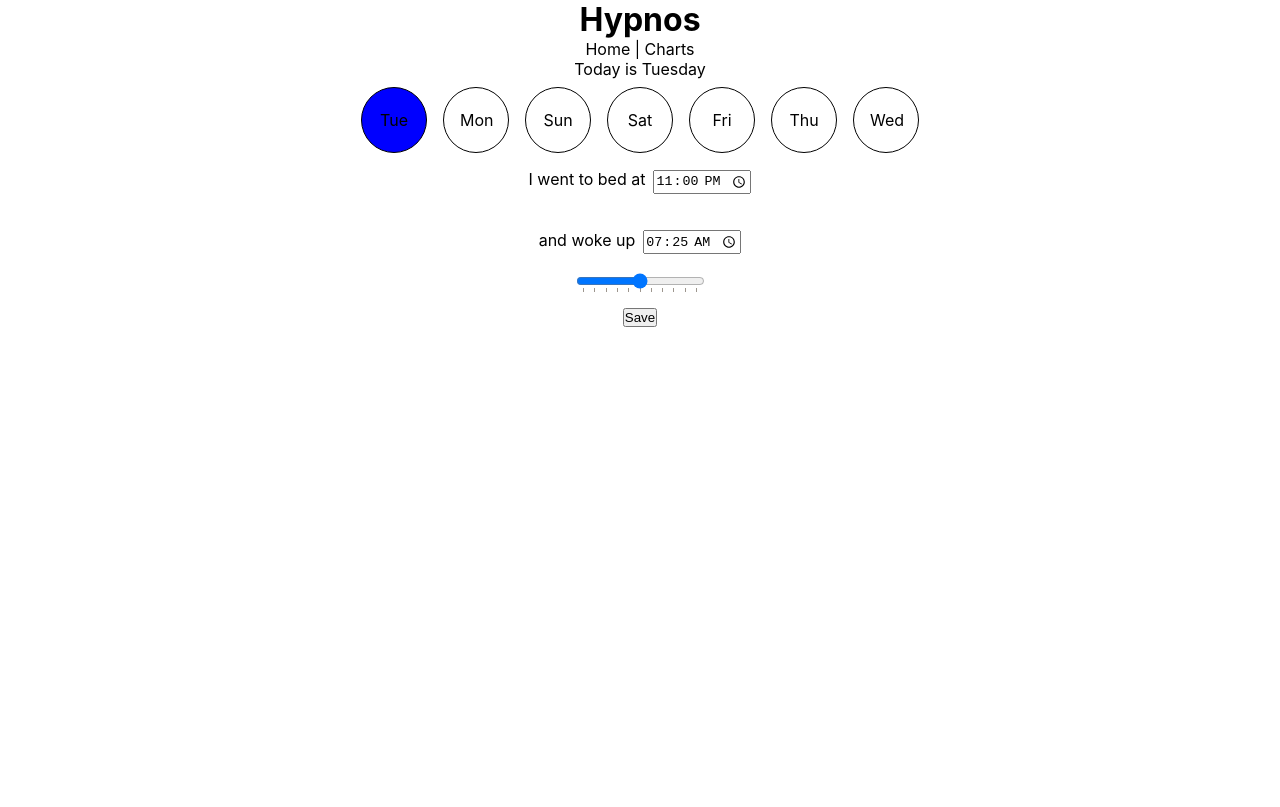
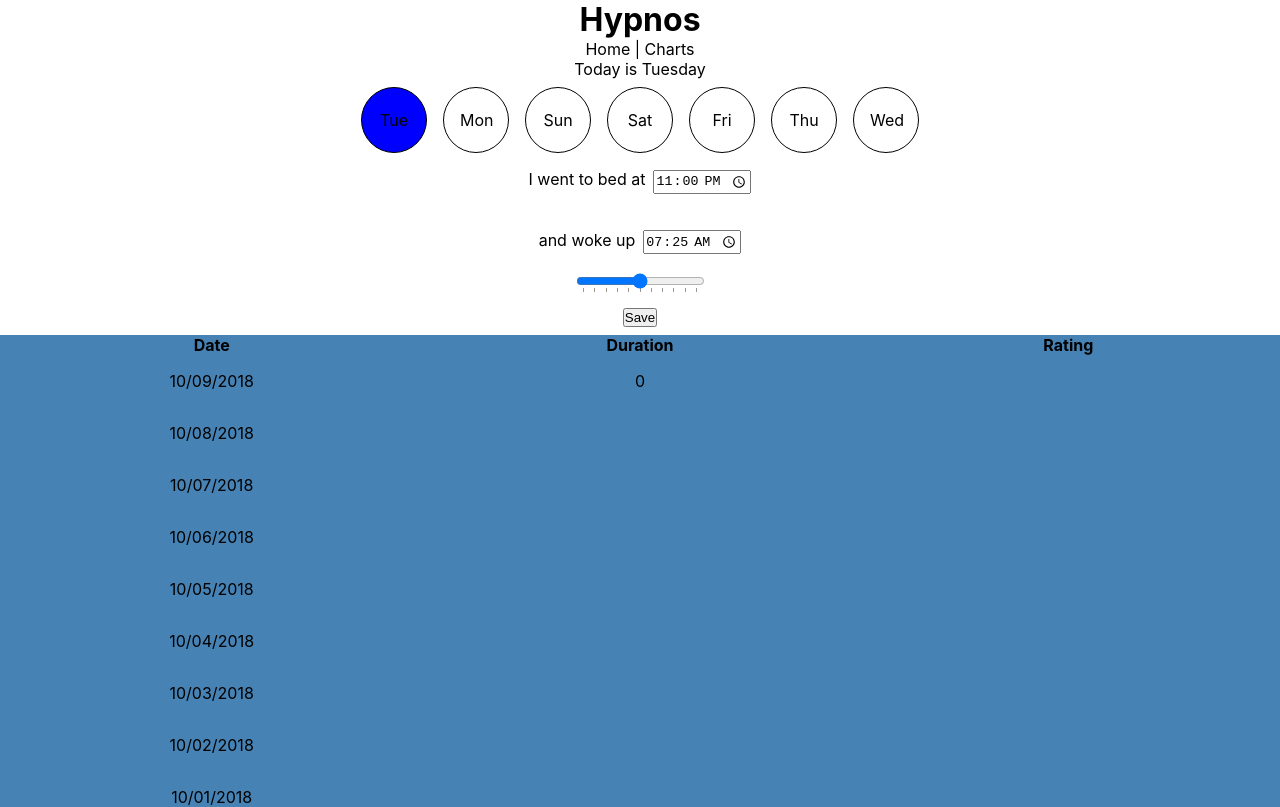
Before and after one commit to goransle/hypnos, a React (Create React App) app: page / in a window 1280 px wide. Shown: the top 807 px of the page. Built offline with nearby package versions, Linux system fonts and the light colour scheme.

Commit message:
history view

```diff
--- a/src/App.css
+++ b/src/App.css
@@ -80,6 +80,24 @@ form input[type="submit"]{
   margin: 0 auto;
 }
 
+.history{
+  background-color: steelblue;
+}
+.history li{
+  display: grid;
+  grid-template-columns: repeat(3, 1fr);
+  grid-gap: 5px;
+}
+.history header{
+  display: grid;
+  grid-template-columns: repeat(3, 1fr);
+  grid-gap: 5px;
+  font-weight: bold;
+}
+.history li span{
+  margin: 1em;
+}
+
 @keyframes App-logo-spin {
   from {
     transform: rotate(0deg);
--- a/src/App.js
+++ b/src/App.js
@@ -8,6 +8,7 @@ import Logging from './components/Logging'
 import Days from './components/Days'
 import Trends from './components/Trends'
 import Header from './components/Header'
+import History from './components/History'
 
 import localForage from 'localforage'
 
@@ -57,6 +58,7 @@ class App extends Component {
             <React.Fragment>
               <Days today={this.state.today} selected={this.state.selectedDay} dateChange={this.onChange} />
               <Logging day={this.state.selectedDay} data={this.state.logData} inputHandler={this.inputHandler} />
+              <History />
             </React.Fragment>
           )} />
         <Route path="/charts" render={props =>(
--- /dev/null
+++ b/src/components/History.js
@@ -0,0 +1,71 @@
+import React, { Component } from "react";
+import localForage from "localforage";
+import Moment from "moment";
+import { link } from "fs";
+
+export default class History extends Component {
+  constructor(props) {
+    super(props);
+
+    this.state = {
+      today: Moment(this.props.today),
+      days : []
+    };
+  }
+  componentDidMount() {
+    var days = [];
+    for (var i = 0; i < 31; i++) {
+      var day = Moment(this.state.today)
+        .subtract(i, "days")
+        .format("L");
+      days.push(day);
+    }
+    var ratings = [null];
+    var hoursSlept = [0];
+    var midpoints = [null]
+    localForage
+      .iterate(function(value, key, iterationNumber) {
+        //console.log([key, value]);
+        if(days.includes(key)) {
+          ratings[days.indexOf(key)] = Number(value.rating)
+          var timeslept = Moment(value.bedtime, "HH:mm").diff(Moment(value.waketime, "HH:mm"), "minutes");
+          var duration;
+          if(timeslept > 0){
+            hoursSlept[days.indexOf(key)] = Number(24 - (timeslept / 60)).toFixed(1);
+            duration = Moment.duration({minutes: ((12 * 60) -(timeslept)/2)})
+            midpoints[days.indexOf(key)] = Moment(value.waketime, "HH:mm").subtract(duration).format("HH:mm");
+          }
+          else{
+            hoursSlept[days.indexOf(key)] = Number(-(timeslept / 60)).toFixed(1);
+            duration = Moment.duration({minutes: Number(-(timeslept/2))})
+          }
+          midpoints[days.indexOf(key)] = Moment(value.waketime, "HH:mm").subtract(duration).format("HH:mm");
+        }
+      })
+      .then( () => {
+          var dayObjects = days.map( (day, i) =>{
+            return {"date": day, sleepDuration: hoursSlept[i], rating: ratings[i]}
+          })
+        this.setState({
+            days : dayObjects
+        })
+      })
+  }
+  render() {
+    return (
+        <ul className="history">
+            <header><span>Date</span><span>Duration</span><span>Rating</span></header>
+            {this.state.days.map( (day, key) =>{
+                return (
+                    <li key={key}>
+                        <span>{day.date}</span>
+                        <span>{day.sleepDuration}</span>
+                        <span>{day.rating}</span>
+                    </li>
+                )
+            })
+        }
+        </ul>
+    );
+  }
+}
```
